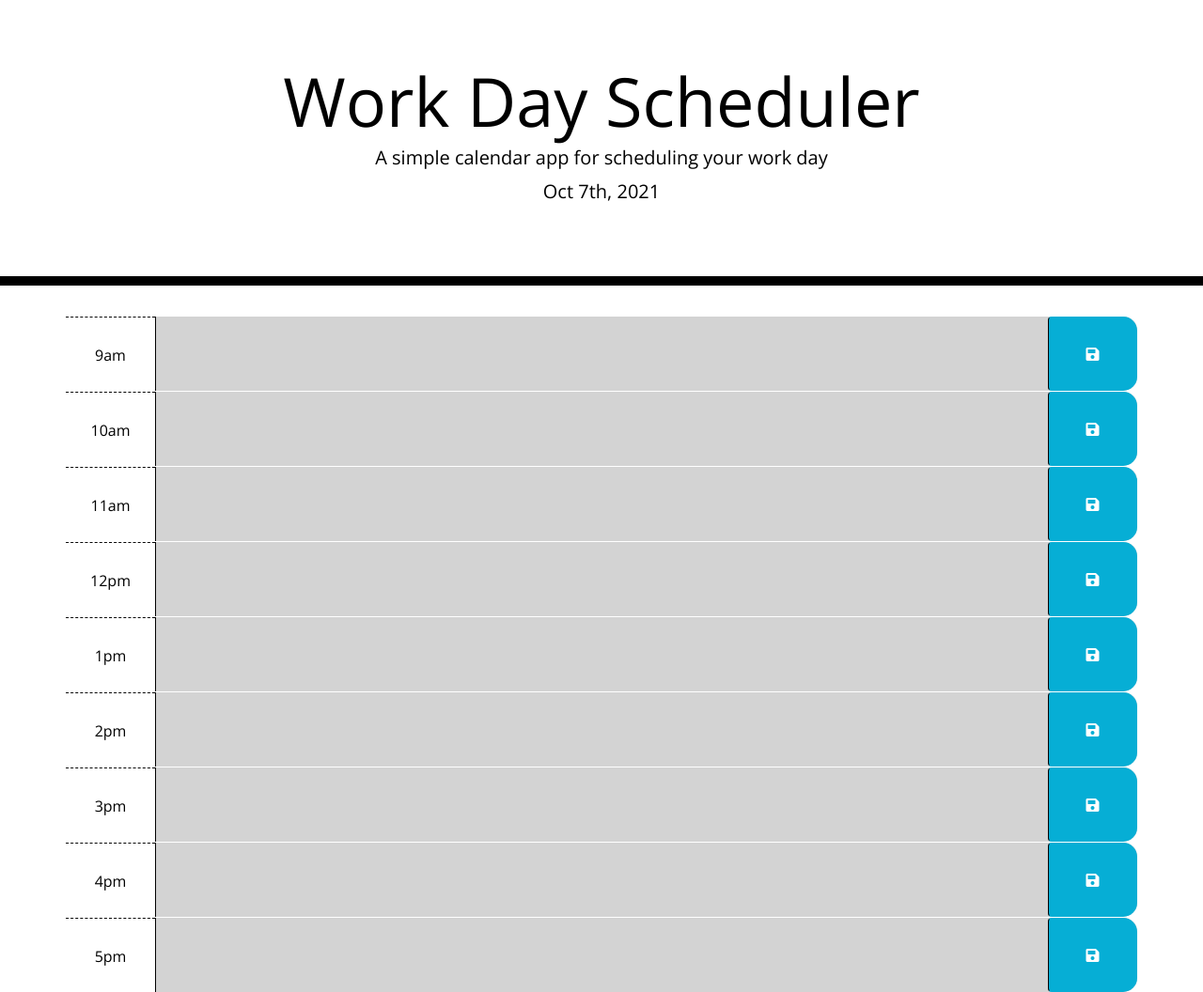
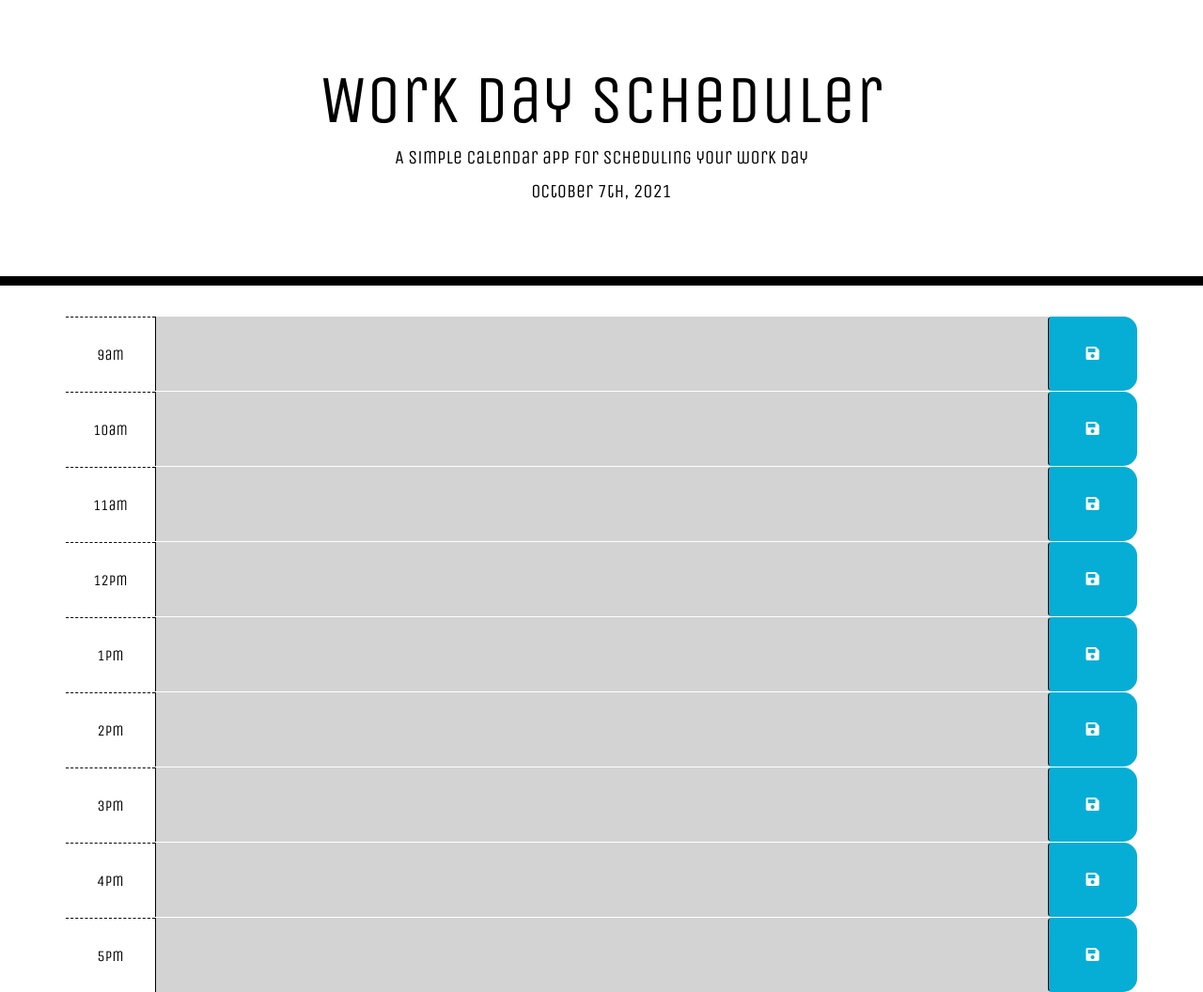
Before and after one commit to mnguyen14/daily-planner, a plain HTML site: page index.html in a window 1280 px wide. Shown: the whole page at 94% size. Drawn offline with nearby package versions, Linux system fonts and the light colour scheme.

Commit message:
fixed timeblock colors, updated font, and some code refractoring

```diff
--- a/index.html
+++ b/index.html
@@ -14,10 +14,9 @@
       integrity="sha384-50oBUHEmvpQ+1lW4y57PTFmhCaXp0ML5d60M1M7uH2+nqUivzIebhndOJK28anvf"
       crossorigin="anonymous"
     />
-    <link
-      href="https://fonts.googleapis.com/css?family=Open+Sans&display=swap"
-      rel="stylesheet"
-    />
+    <link rel="preconnect" href="https://fonts.googleapis.com">
+    <link rel="preconnect" href="https://fonts.gstatic.com" crossorigin>
+    <link href="https://fonts.googleapis.com/css2?family=Ubuntu+Mono&family=Unica+One&display=swap" rel="stylesheet">
     <link rel="stylesheet" href="style.css" />
     <title>Work Day Scheduler</title>
   </head>
@@ -113,6 +112,7 @@
 
     </div>
 
+
     <script src="https://cdnjs.cloudflare.com/ajax/libs/jquery/3.2.1/jquery.min.js"></script>
     <script src="https://cdnjs.cloudflare.com/ajax/libs/moment.js/2.24.0/moment.min.js"></script>
         <script src="script.js"></script>
--- a/script.js
+++ b/script.js
@@ -2,7 +2,7 @@
 var time = moment().format("H");
 
 //so we can display the date on the website
-var currentDate = moment().format("MMM Do, YYYY");
+var currentDate = moment().format("MMMM Do, YYYY");
 $("#currentDay").html(currentDate);
 
 //lets us save the text into the local storage
@@ -13,6 +13,7 @@ $(document).ready(function () {
         localStorage.setItem(currentTime, currentTask);
     })
 
+    //applies a class to the timeblocks which allows for the coloration
     function checkTime() {
         $(".time-block").each(function() {
             var hour = parseInt($(this).attr("id")); //makes a variable for timeblocks
@@ -20,17 +21,17 @@ $(document).ready(function () {
             if(hour < time) {
                 $(this).removeClass("future");
                 $(this).removeClass("present");
-                $(this).addClass("past")
+                $(this).addClass("past");
             }
-            else if (hour === time) {
+            else if (hour > time) {
+                $(this).removeClass("past");
+                $(this).removeClass("present");
+                $(this).addClass("future");
+            }
+            else {
                 $(this).removeClass("future");
                 $(this).removeClass("past");
-                $(this).addClass("present")
-            }
-            else {
-                $(this).removeClass("present");
-                $(this).removeClass("past");
-                $(this).addClass("future")
+                $(this).addClass("present");
             }
         })
     };
--- a/style.css
+++ b/style.css
@@ -1,5 +1,6 @@
 body {
-  font-family: 'Open Sans', sans-serif;
+  /*This font made me remember being in school with a daily planner so I selected it for the header*/
+  font-family: 'Unica One', monospace;
   font-size: 16px;
   line-height: 1;
 }
@@ -11,6 +12,8 @@ textarea {
   color: #000000;
   border-left: 1px solid black;
   padding: 10px;
+  /*This was easier on my eyes to read at a smaller font*/
+  font-family: 'Ubuntu Mono', monospace;
 }
 
 .jumbotron {
```
Also changed, not shown: 1 other file.
